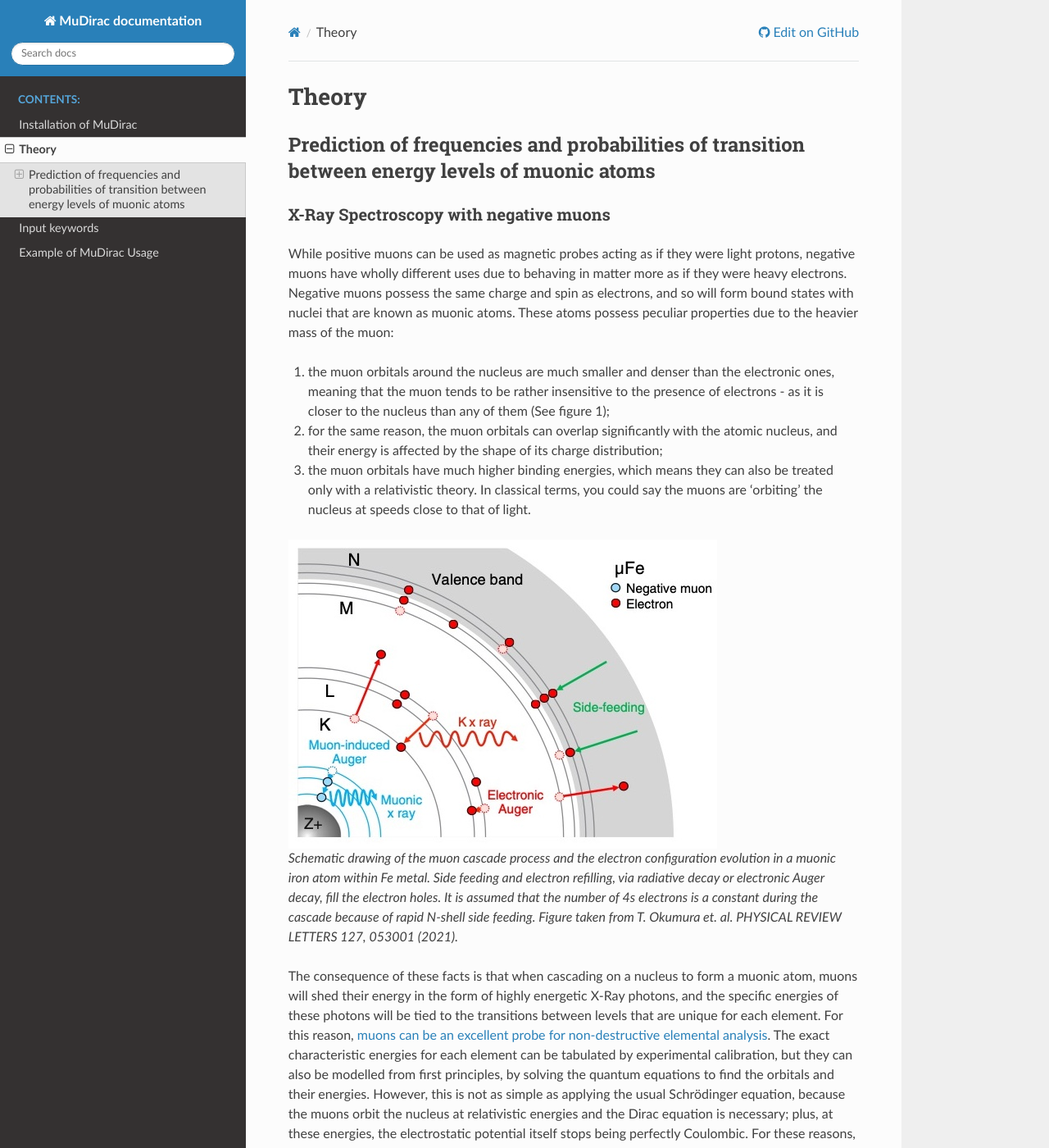
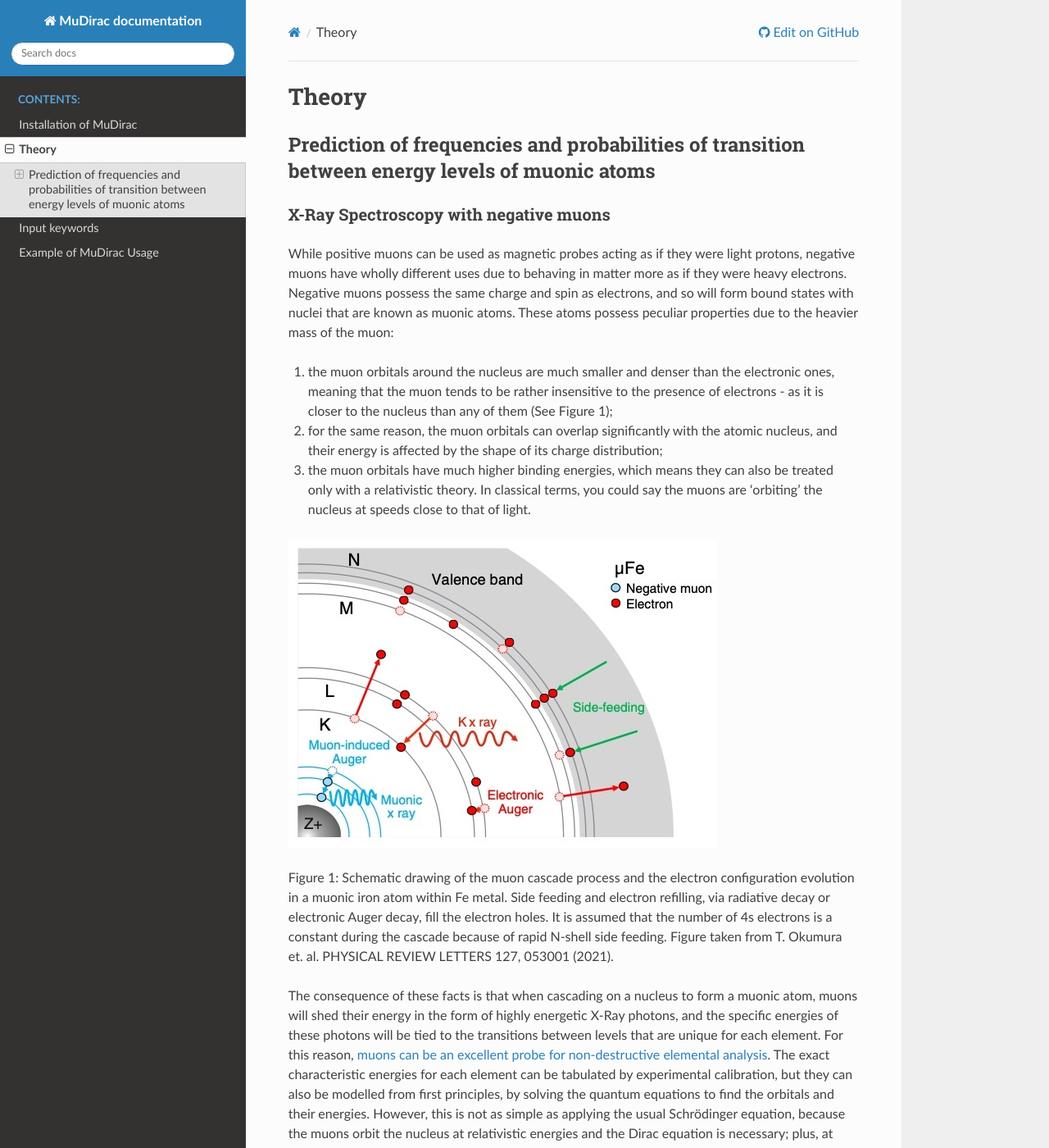
Before and after one commit to muon-spectroscopy-computational-project/mudirac, a Sphinx documentation site: the page built from docs/source/theory.rst, in a window 1280 px wide and 1400 px high. Shown: the whole window at 82% size. Built offline with Sphinx 7.4.7 and the Read the Docs theme 2.0.0, drawn with Linux system fonts in a browser that asks for light colours.

Commit message:
Update theory.rst

```diff
--- a/docs/source/theory.rst
+++ b/docs/source/theory.rst
@@ -6,7 +6,7 @@
 ~~~~~~~~~~~~~~~~~~~~~~~~~~~~~~~~~~~~~~~
 While positive muons can be used as magnetic probes acting as if they were light protons, negative muons have wholly different uses due to behaving in matter more as if they were heavy electrons. Negative muons possess the same charge and spin as electrons, and so will form bound states with nuclei that are known as muonic atoms. These atoms possess peculiar properties due to the heavier mass of the muon:
 
-1. the muon orbitals around the nucleus are much smaller and denser than the electronic ones, meaning that the muon tends to be rather insensitive to the presence of electrons - as it is closer to the nucleus than any of them (See figure 1);
+1. the muon orbitals around the nucleus are much smaller and denser than the electronic ones, meaning that the muon tends to be rather insensitive to the presence of electrons - as it is closer to the nucleus than any of them (See Figure 1);
 
 2. for the same reason, the muon orbitals can overlap significantly with the atomic nucleus, and their energy is affected by the shape of its charge distribution;
 
@@ -16,7 +16,7 @@
 .. figure:: _static/Figure-MuDirac.jpg
    :alt: Schematic drawing of the muon cascade process and the electron configuration evolution in a muonic iron atom within Fe metal.
 
-   Schematic drawing of the muon cascade process and the electron configuration evolution in a muonic iron atom within Fe metal. Side feeding and electron refilling, via radiative decay or electronic Auger decay, fill the electron holes. It is assumed that the number of 4s electrons is a constant during the cascade because of rapid N-shell side feeding. Figure taken from T. Okumura et. al. PHYSICAL REVIEW LETTERS 127, 053001 (2021).
+Figure 1: Schematic drawing of the muon cascade process and the electron configuration evolution in a muonic iron atom within Fe metal. Side feeding and electron refilling, via radiative decay or electronic Auger decay, fill the electron holes. It is assumed that the number of 4s electrons is a constant during the cascade because of rapid N-shell side feeding. Figure taken from T. Okumura et. al. PHYSICAL REVIEW LETTERS 127, 053001 (2021).
 
 
 The consequence of these facts is that when cascading on a nucleus to form a muonic atom, muons will shed their energy in the form of highly energetic X-Ray photons, and the specific energies of these photons will be tied to the transitions between levels that are unique for each element. For this reason, `muons can be an excellent probe for non-destructive elemental analysis <https://www.sciencedirect.com/science/article/abs/pii/S0026265X1500301X?via%3Dihub>`_. The exact characteristic energies for each element can be tabulated by experimental calibration, but they can also be modelled from first principles, by solving the quantum equations to find the orbitals and their energies. However, this is not as simple as applying the usual Schrödinger equation, because the muons orbit the nucleus at relativistic energies and the Dirac equation is necessary; plus, at these energies, the electrostatic potential itself stops being perfectly Coulombic. For these reasons, we have provided a software that easily allows one to perform these calculations by including all necessary details to achieve precision sufficient for the interpretation of experiments.
```
